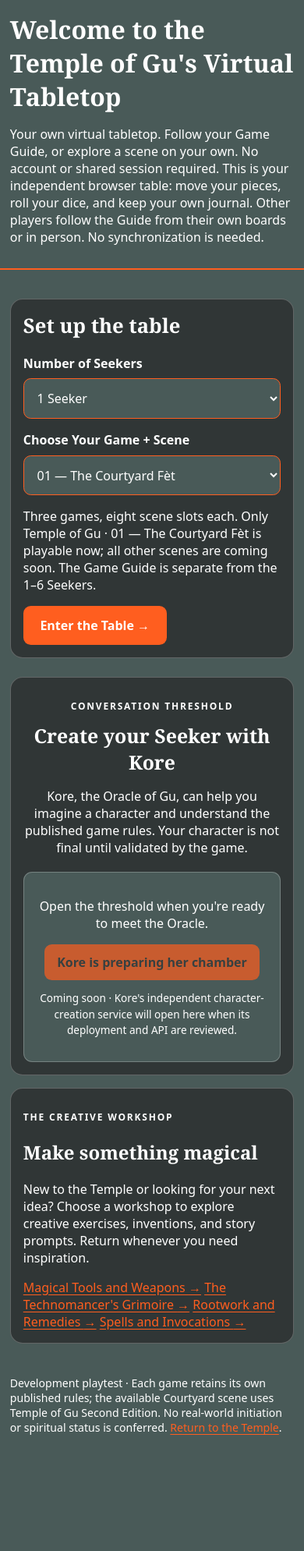
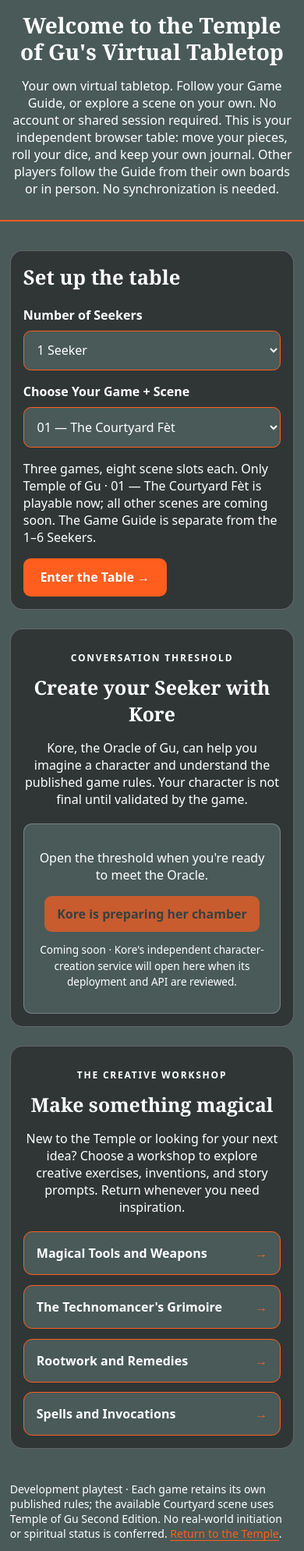
Before and after one commit to philipryandeal/temple-of-gu-rpg, a website: page living-table/index.html in a window 390 px wide. Shown: the whole page at 78% size. Before the commit the page ends 1853 px from the top, so only its background shows below. Drawn offline with Linux system fonts and the light colour scheme.

Commit message:
Add creative workshop navigation to tabletop entrance

```diff
--- a/living-table/style.css
+++ b/living-table/style.css
@@ -40,3 +40,20 @@ footer { font-size: .88rem; }
 .kore-gate button{background:var(--temple-accent);border:0;border-radius:.6rem;padding:.75rem 1rem;font:inherit;font-weight:700;color:var(--temple-panel)}
 .kore-gate button:disabled{opacity:.7;cursor:not-allowed}
 #kore-status{font-size:.85rem;line-height:1.5}
+
+/* Landing welcome and four opt-in creative reference rooms. */
+.welcome-header{text-align:center}
+.welcome-header h1{font-size:clamp(1.75rem,4vw,2.8rem);line-height:1.2}
+.welcome-header .note{max-width:48rem;margin:1rem auto}
+.creative-threshold{text-align:center;margin-top:1.5rem}
+.creative-threshold h2{font-size:clamp(1.55rem,3vw,2rem);margin:.5rem 0}
+.creative-links{display:grid;grid-template-columns:repeat(2,minmax(0,1fr));gap:.8rem;margin-top:1.25rem}
+.creative-links a{display:flex;justify-content:space-between;align-items:center;gap:.7rem;text-align:left;border:1px solid var(--temple-accent);border-radius:.7rem;padding:1rem;background:var(--temple-bg);color:var(--temple-text);font-weight:700;text-decoration:none}
+.creative-links a span{color:var(--temple-accent)}
+.creative-links a:hover{border-width:2px}
+.workshop-header{text-align:center}
+.workshop-kicker{letter-spacing:.15em;font-weight:800;font-size:.8rem}
+.workshop-list{padding-left:1.5rem;line-height:1.65}
+.workshop-list li{padding:.55rem 0}
+.workshop-links ul{display:flex;flex-wrap:wrap;gap:1rem;padding-left:1rem}
+@media(max-width:620px){.creative-links{grid-template-columns:1fr}}
```
